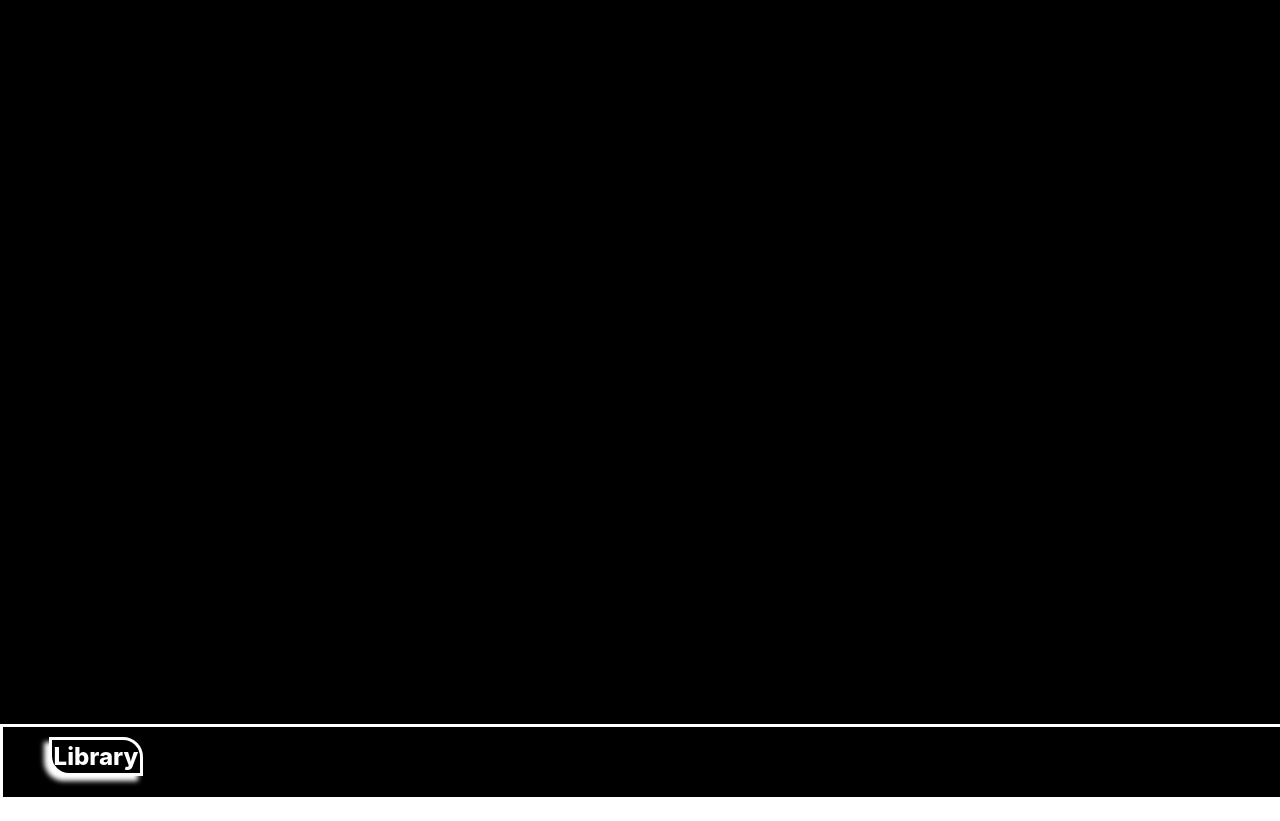
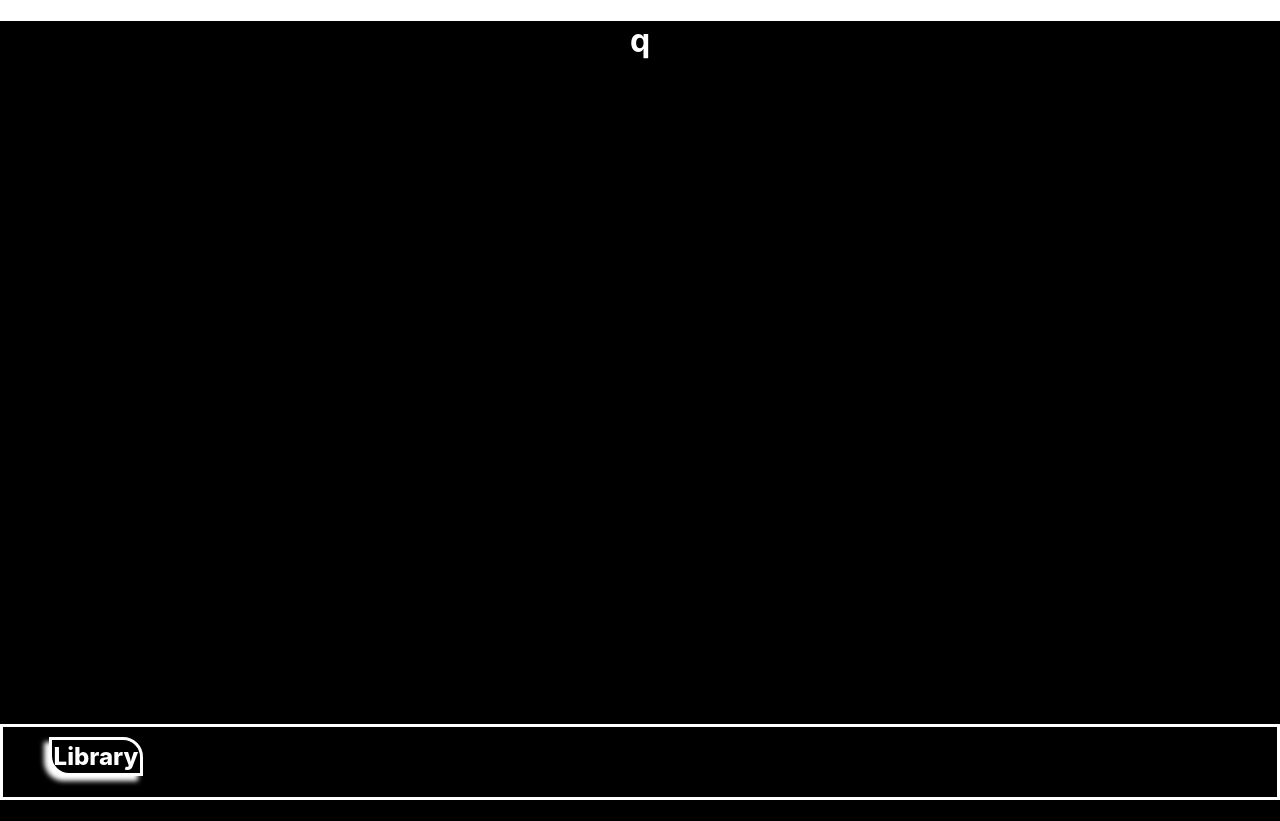
Before and after one commit to feodorbrick-ctrl/MinecraftWebPet, a React (Create React App) app in the folder library-app/: page / in a window 1280 px wide. Before the commit the page ends 800 px from the top, so only its background shows below. Built offline with nearby package versions, Linux system fonts and the light colour scheme.

Commit message:
adding a page books

```diff
--- a/library-app/package.json
+++ b/library-app/package.json
@@ -9,6 +9,7 @@
     "@testing-library/user-event": "^13.5.0",
     "react": "^19.2.4",
     "react-dom": "^19.2.4",
+    "react-router-dom": "^7.13.1",
     "react-scripts": "5.0.1",
     "react-transition-group": "^4.4.5",
     "web-vitals": "^2.1.4"
--- a/library-app/src/App.js
+++ b/library-app/src/App.js
@@ -1,12 +1,22 @@
 import MyHeader from "./components/UI/Headers/MyHeader";
+import { Navigate, Route, Routes } from "react-router-dom";
+import {publicRoutes} from "./router/router";
 import './styles/App.css'
 
 function App() {
   return (
     <div className="App">
-        <div className='header'>
+        <div className="container">
+            <Routes>
+                {publicRoutes.map(route =>
+                    <Route path={route.path} element={route.element} key={route.path} />
+                )}
+            </Routes>
+        </div>
+        <div className = 'header'>
             <MyHeader/>
         </div>
+        <div className = 'rightPartBorder'/>
     </div>
   );
 }
--- /dev/null
+++ b/library-app/src/components/UI/MyInput/MyInput.module.css
@@ -0,0 +1,6 @@
+.input {
+    background: black;
+    border: 3px solid white;
+    color: white;
+    padding: 5px 40% 5px 5px;
+}
--- a/library-app/src/index.js
+++ b/library-app/src/index.js
@@ -1,11 +1,14 @@
 import React from 'react';
 import ReactDOM from 'react-dom/client';
+import { BrowserRouter } from 'react-router-dom';
 import './styles/index.css';
 import App from './App';
 
 const root = ReactDOM.createRoot(document.getElementById('root'));
 root.render(
   <React.StrictMode>
-    <App />
+      <BrowserRouter>
+          <App />
+      </BrowserRouter>
   </React.StrictMode>
 );
--- /dev/null
+++ b/library-app/src/pages/About.jsx
@@ -0,0 +1,9 @@
+import React from 'react';
+
+const About = () => {
+    return (
+           <h1 style={{color: 'white'}}>q</h1>
+    );
+};
+
+export default About;
--- /dev/null
+++ b/library-app/src/router/router.jsx
@@ -0,0 +1,19 @@
+//
+// export const privateRoutes = [
+//     {path: '/about', component: <About/>, exact: true},
+//     {path: '/posts', component: <Posts/>, exact: true},
+//     {path: '/posts/:id', component: <PostIdPage/>, exact: true},
+//     {path: '/', component: <Home/>, exact: true},
+// ]
+//
+// export const publicRoutes = [
+//     {path: '/login', component: <Login/>, exact: true},
+//     {path: '/about', component: <About/>, exact: true},
+// ]
+import About from "../pages/About";
+
+export const privateRoutes = []
+
+export const publicRoutes = [
+    {path: '/', element: <About/>, exact: true}
+]
--- a/library-app/src/styles/App.css
+++ b/library-app/src/styles/App.css
@@ -3,41 +3,6 @@
   height: 100vh;
   background: #000000;
   text-align: center;
-}
-
-.App-logo {
-  height: 40vmin;
-  pointer-events: none;
-}
-
-@media (prefers-reduced-motion: no-preference) {
-  .App-logo {
-    animation: App-logo-spin infinite 20s linear;
-  }
-}
-
-.App-header {
-  background-color: #282c34;
-  min-height: 100vh;
-  display: flex;
-  flex-direction: column;
-  align-items: center;
-  justify-content: center;
-  font-size: calc(10px + 2vmin);
-  color: white;
-}
-
-.App-link {
-  color: #61dafb;
-}
-
-@keyframes App-logo-spin {
-  from {
-    transform: rotate(0deg);
-  }
-  to {
-    transform: rotate(360deg);
-  }
 }
 
 .header {
@@ -48,3 +13,22 @@
   bottom: 0;
   border: white solid 3px;
 }
+
+.hrTag {
+  background: white;
+  height: 2px;
+}
+
+.container {
+  width: 50%;
+  margin: auto;
+}
+
+.rightPartBorder {
+  position: fixed;
+  right: 0;
+  bottom: 0;
+  height: 75px;
+  width: 3px;
+  background: white;
+}
```
Also changed, not shown: library-app/src/components/UI/MyInput/MyInput.jsx (+10 -0 lines), library-app/src/pages/searchBooks.jsx (added, +13 -0 lines), 1 other file (tests, documents, lock files or other folders).
